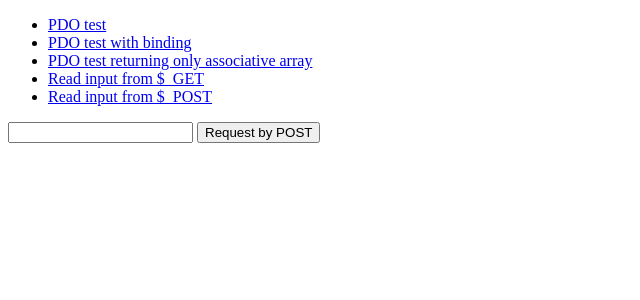
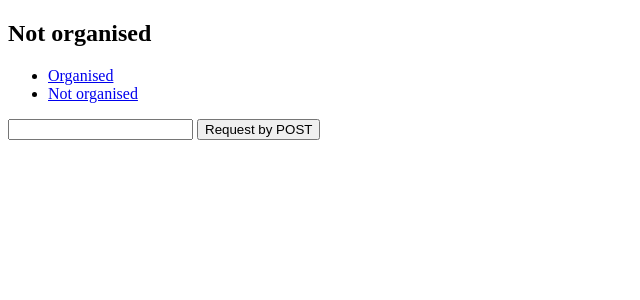
Before and after one commit to eg-vendor/myapp, a PHP site: page /not_organised.php in a window 1280 px wide. Shown: the top 300 px of the page, without its empty margins (0-640 px from the left). Run offline with PHP 8.4, Linux system fonts and the light colour scheme; data that the repository does not hold is empty.

Commit message:
Corrected navigation

```diff
--- a/organisation/not_organised.php
+++ b/organisation/not_organised.php
@@ -37,13 +37,12 @@ else {
 
   <body>
 
+    <h2>Not organised</h2>
+
     <nav>
       <ul>
-        <li><a href="./pdo_test.php">PDO test</a></li>
-        <li><a href="./pdo_test2.php">PDO test with binding</a></li>
-        <li><a href="./pdo_test3.php">PDO test returning only associative array</a></li>
-        <li><a href="./pdo_test4.php">Read input from $_GET</a></li>
-        <li><a href="./pdo_test5.php">Read input from $_POST</a></li>
+        <li><a href="./organised.php">Organised</a></li>
+        <li><a href="./not_organised.php">Not organised</a></li>
       </ul>
     </nav>
 
--- a/organisation/organised.php
+++ b/organisation/organised.php
@@ -36,9 +36,12 @@ else {
 
   <body>
 
+    <h2>Organised</h2>
+
     <nav>
       <ul>
-        <li><a href="./organised.php">PDO test</a></li>
+        <li><a href="./organised.php">Organised</a></li>
+        <li><a href="./not_organised.php">Not organised</a></li>
       </ul>
     </nav>
 
```
Also changed, not shown: organisation/class/.htaccess (added), organisation/configuration/.htaccess (added).
